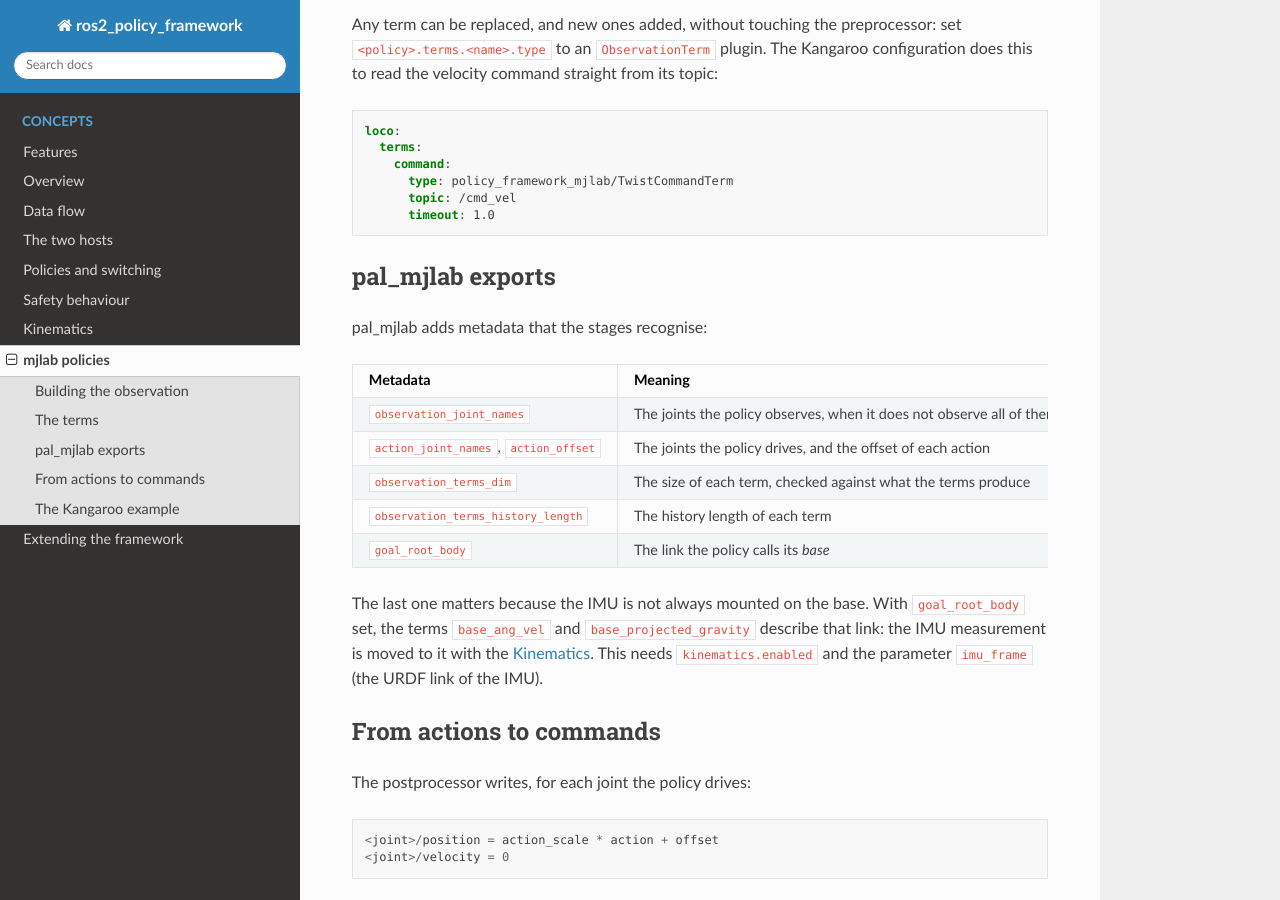
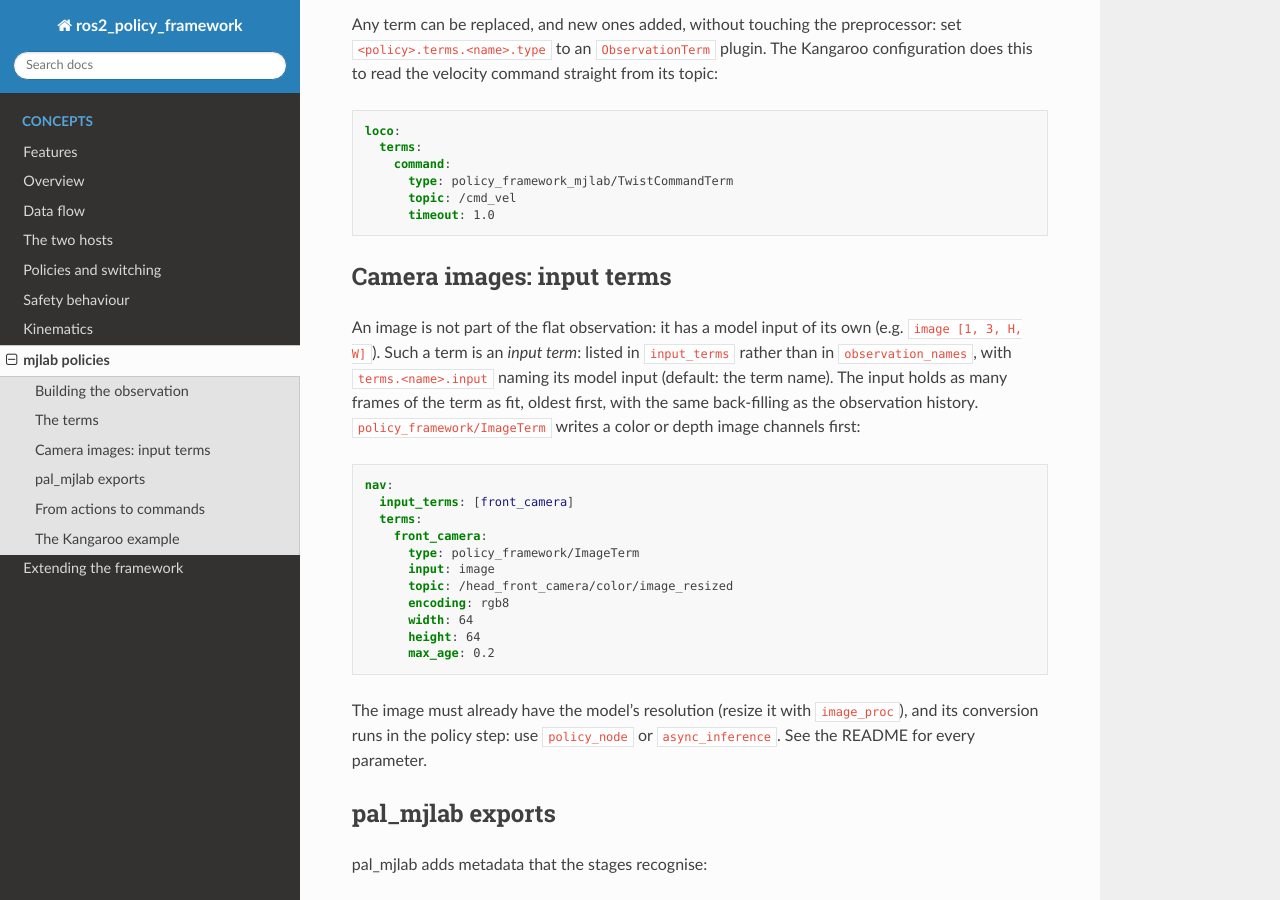
Before and after one commit to saikishor/ros2_policy_framework, a Sphinx documentation site: the page built from docs/mjlab.rst, in a window 1280 px wide and 900 px high, scrolled down 1568 px. Built offline with Sphinx 7.4.7 and the Read the Docs theme 3.1.0, drawn with Linux system fonts in a browser that asks for light colours.

Commit message:
Document camera image input terms in the docs and remove the image limit

```diff
--- a/docs/data_flow.rst
+++ b/docs/data_flow.rst
@@ -49,7 +49,8 @@ The tensors
 Between the three stages of a policy the data is no longer named numbers but *tensors*: the
 blocks of ``float32`` values the model takes and returns, keyed by the model's input and
 output names (``TensorMap``). A typical policy has one input tensor ``obs`` and one output
-tensor ``actions``.
+tensor ``actions``; a vision policy also has an image input (e.g. ``image [1, 3, H, W]``), filled
+by an input term straight from the camera topic, not through the state store.
 
 One step
 --------
--- a/docs/features.rst
+++ b/docs/features.rst
@@ -133,6 +133,10 @@ Easy to extend
 - **Observation terms**: replace or add a single term of an mjlab observation without writing
   a preprocessor. ``TopicTerm`` owns the subscription, and ``CommandTerm`` handles the gate,
   the timeout and the stamps of a user command so that a term cannot forget them.
+- **Camera images and array sensors**: an *input term* fills a model input of its own (e.g.
+  ``image [1, 3, H, W]``) with its own frame history, next to the flat observation.
+  ``ImageTerm`` reads color (``rgb8``, ``bgr8``, ``mono8``) and depth (``16UC1``, ``32FC1``)
+  images, channels first, with ``max_age`` when the camera stops.
 - **Validated parameters**: every parameter is declared with generate_parameter_library, and
   an invalid value fails configuration with the parameter name.
 
--- a/docs/mjlab.rst
+++ b/docs/mjlab.rst
@@ -106,6 +106,34 @@ does this to read the velocity command straight from its topic:
          topic: /cmd_vel
          timeout: 1.0
 
+Camera images: input terms
+--------------------------
+
+An image is not part of the flat observation: it has a model input of its own (e.g.
+``image [1, 3, H, W]``). Such a term is an *input term*: listed in ``input_terms`` rather than in
+``observation_names``, with ``terms.<name>.input`` naming its model input (default: the term
+name). The input holds as many frames of the term as fit, oldest first, with the same
+back-filling as the observation history. ``policy_framework/ImageTerm`` writes a color or
+depth image channels first:
+
+.. code-block:: yaml
+
+   nav:
+     input_terms: [front_camera]
+     terms:
+       front_camera:
+         type: policy_framework/ImageTerm
+         input: image
+         topic: /head_front_camera/color/image_resized
+         encoding: rgb8
+         width: 64
+         height: 64
+         max_age: 0.2
+
+The image must already have the model's resolution (resize it with ``image_proc``), and its
+conversion runs in the policy step: use ``policy_node`` or ``async_inference``. See the README
+for every parameter.
+
 pal_mjlab exports
 -----------------
 
--- a/docs/overview.rst
+++ b/docs/overview.rst
@@ -163,7 +163,8 @@ These words are used with one meaning throughout the code and the documentation.
      - A trained model together with the three stages that run it: a preprocessor, an
        inference and a postprocessor. It has a name, for example ``loco``.
    * - Observation
-     - The input of the model: one flat vector of numbers, built every step.
+     - The input of the model: one flat vector of numbers, built every step. A camera image
+       is not part of it but a model input of its own, filled by an input term.
    * - Observation term
      - One named block of the observation, for example ``joint_pos`` or ``base_ang_vel``.
        The observation is its terms one after another.
```
Also changed, not shown: other parts of docs/features.rst (+0 -1 lines).
